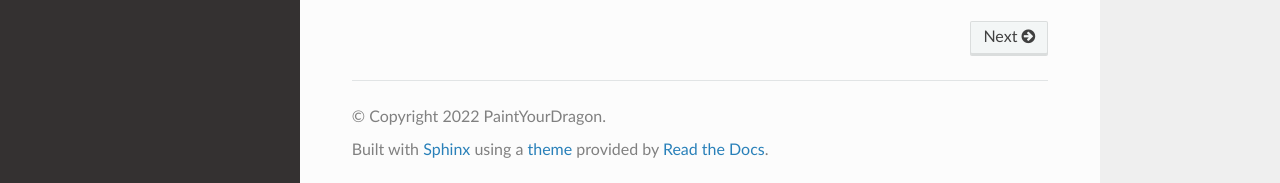
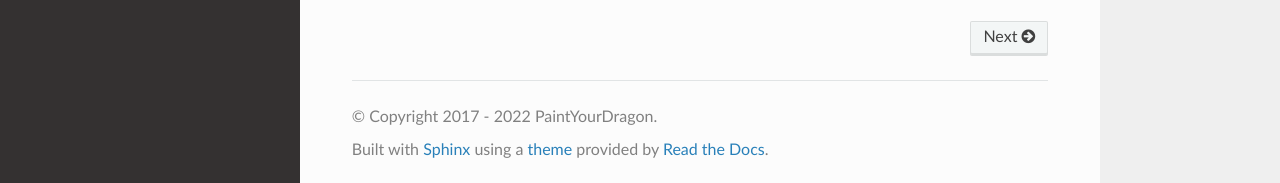
Before and after one commit to adafruit/Adafruit_CircuitPython_FancyLED, a Sphinx documentation site: the page built from docs/index.rst, in a window 1280 px wide and 900 px high, scrolled down 1251 px. Shown: the part 714-897 px from the top of the window. Built offline with Sphinx 7.4.7 and the Read the Docs theme 2.0.0, drawn with Linux system fonts in a browser that asks for light colours; some of the changed lines change nothing that is shown.

Commit message:
Use year duration range for copyright attribution

```diff
--- a/docs/conf.py
+++ b/docs/conf.py
@@ -37,8 +37,14 @@ master_doc = "index"
 
 # General information about the project.
 project = "Adafruit fancyled Library"
+creation_year = "2017"
 current_year = str(datetime.datetime.now().year)
-copyright = current_year + " PaintYourDragon"
+year_duration = (
+    current_year
+    if current_year == creation_year
+    else creation_year + " - " + current_year
+)
+copyright = year_duration + " PaintYourDragon"
 author = "PaintYourDragon"
 
 # The version info for the project you're documenting, acts as replacement for
```
